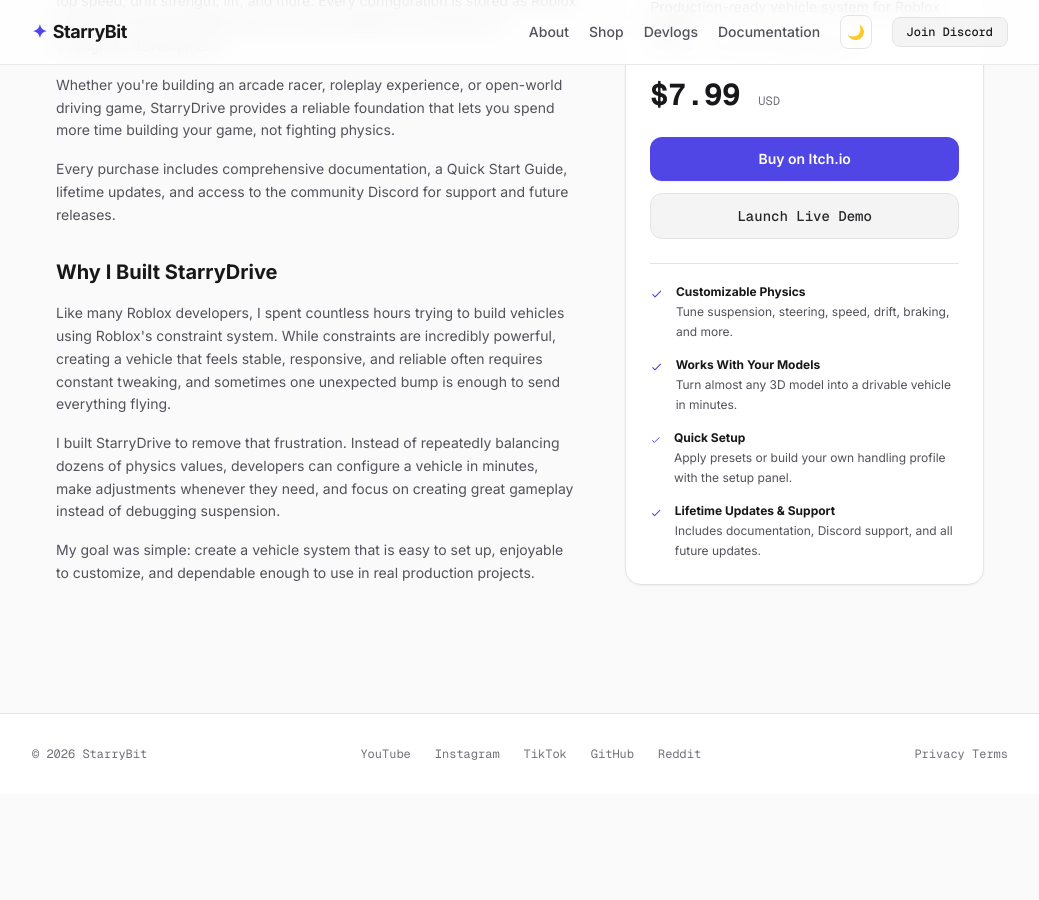
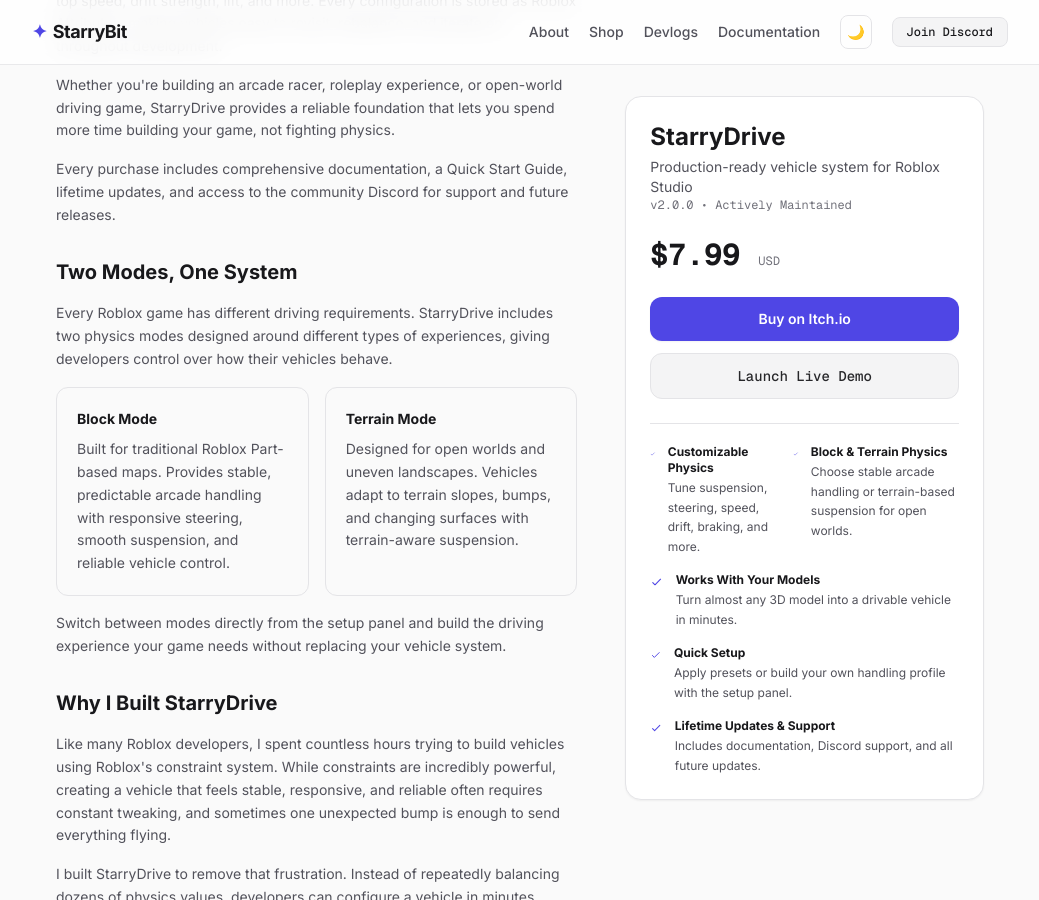
Before and after one commit to StarryBit/starrybit.github.io, a Jekyll site: the page built from shop/starrydrive/index.html, in a window 1280 px wide and 900 px high, scrolled down 1093 px. Shown: the whole window, without its empty margins (120-1159 px from the left). Built offline with Jekyll 4.4.1, drawn with Linux system fonts in a browser that asks for light colours; nearby versions of some CDN libraries; before the commit the page ends 1887 px from its top, so only the background shows below that.

Commit message:
Update index.html

```diff
--- a/shop/starrydrive/index.html
+++ b/shop/starrydrive/index.html
@@ -70,6 +70,40 @@
             </div>
 
             <div>
+                <h2 class="text-xl font-bold mb-4">Two Modes, One System</h2>
+
+                <div class="space-y-4 text-sm text-zinc-600 dark:text-zinc-400 leading-relaxed">
+                    <p>
+                        Every Roblox game has different driving requirements. StarryDrive includes two physics modes designed around different types of experiences, giving developers control over how their vehicles behave.
+                    </p>
+
+                    <div class="grid gap-4 sm:grid-cols-2">
+                        <div class="border border-zinc-200 dark:border-zinc-800 rounded-xl p-5">
+                            <h3 class="font-bold text-zinc-900 dark:text-zinc-100 mb-2">
+                                Block Mode
+                            </h3>
+                            <p class="text-sm text-zinc-600 dark:text-zinc-400 leading-relaxed">
+                                Built for traditional Roblox Part-based maps. Provides stable, predictable arcade handling with responsive steering, smooth suspension, and reliable vehicle control.
+                            </p>
+                        </div>
+
+                        <div class="border border-zinc-200 dark:border-zinc-800 rounded-xl p-5">
+                            <h3 class="font-bold text-zinc-900 dark:text-zinc-100 mb-2">
+                                Terrain Mode
+                            </h3>
+                            <p class="text-sm text-zinc-600 dark:text-zinc-400 leading-relaxed">
+                                Designed for open worlds and uneven landscapes. Vehicles adapt to terrain slopes, bumps, and changing surfaces with terrain-aware suspension.
+                            </p>
+                        </div>
+                    </div>
+
+                    <p>
+                        Switch between modes directly from the setup panel and build the driving experience your game needs without replacing your vehicle system.
+                    </p>
+                </div>
+            </div>
+
+            <div>
                 <h2 class="text-xl font-bold mb-4">Why I Built StarryDrive</h2>
                 <div class="space-y-4 text-sm text-zinc-600 dark:text-zinc-400 leading-relaxed">
                     <p>
@@ -114,6 +148,11 @@
                             <strong class="text-zinc-900 dark:text-zinc-100 block mb-0.5">Customizable Physics</strong>
                             <span class="text-zinc-600 dark:text-zinc-400 leading-relaxed">Tune suspension, steering, speed, drift, braking, and more.</span>
                         </div>
+                        <svg class="w-4 h-4 text-indigo-600 dark:text-indigo-400 mt-0.5" fill="none" stroke="currentColor" viewBox="0 0 24 24"><path stroke-linecap="round" stroke-linejoin="round" stroke-width="2" d="M5 13l4 4L19 7"></path></svg>
+                        <div>
+                            <strong class="text-zinc-900 dark:text-zinc-100 block mb-0.5">Block & Terrain Physics</strong>
+                            <span class="text-zinc-600 dark:text-zinc-400 leading-relaxed">Choose stable arcade handling or terrain-based suspension for open worlds.</span>
+                        </div>
                     </div>
                     <div class="flex items-start gap-3">
                         <svg class="w-4 h-4 text-indigo-600 dark:text-indigo-400 mt-0.5" fill="none" stroke="currentColor" viewBox="0 0 24 24"><path stroke-linecap="round" stroke-linejoin="round" stroke-width="2" d="M5 13l4 4L19 7"></path></svg>
```
